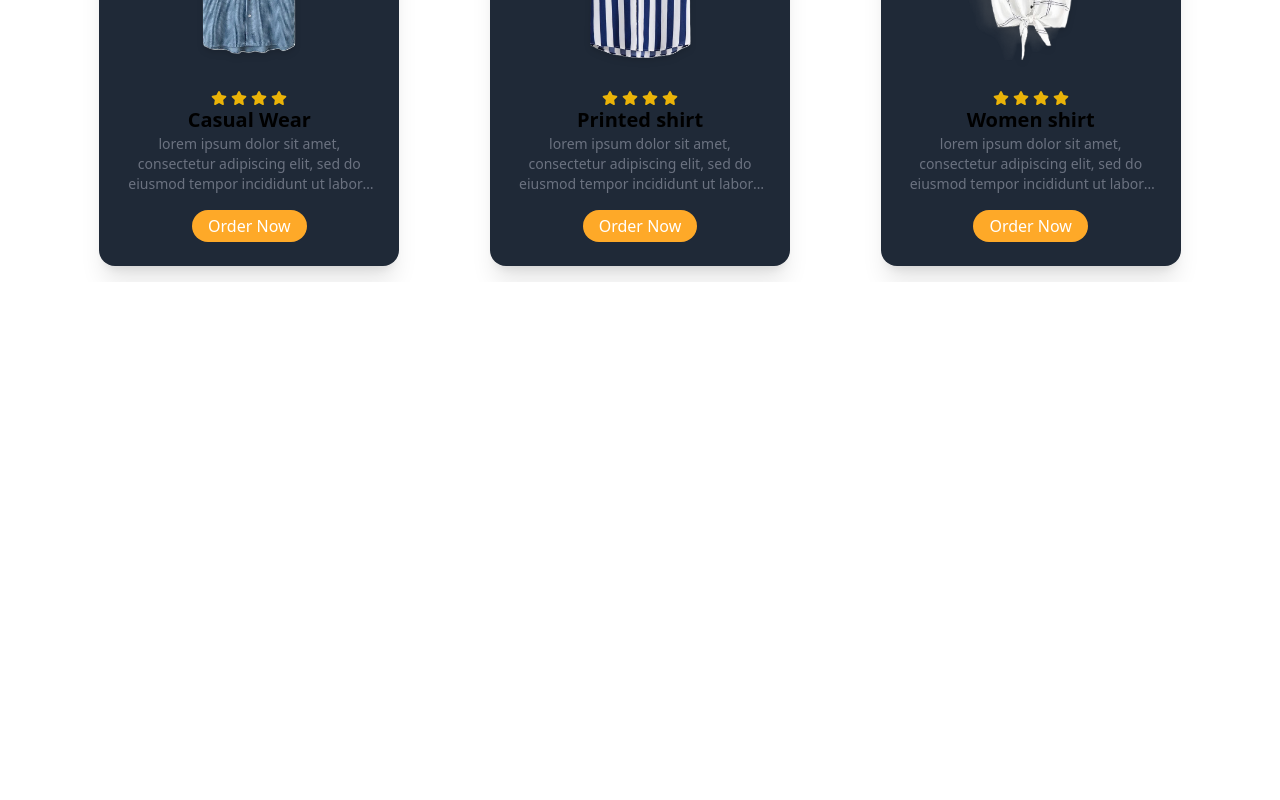
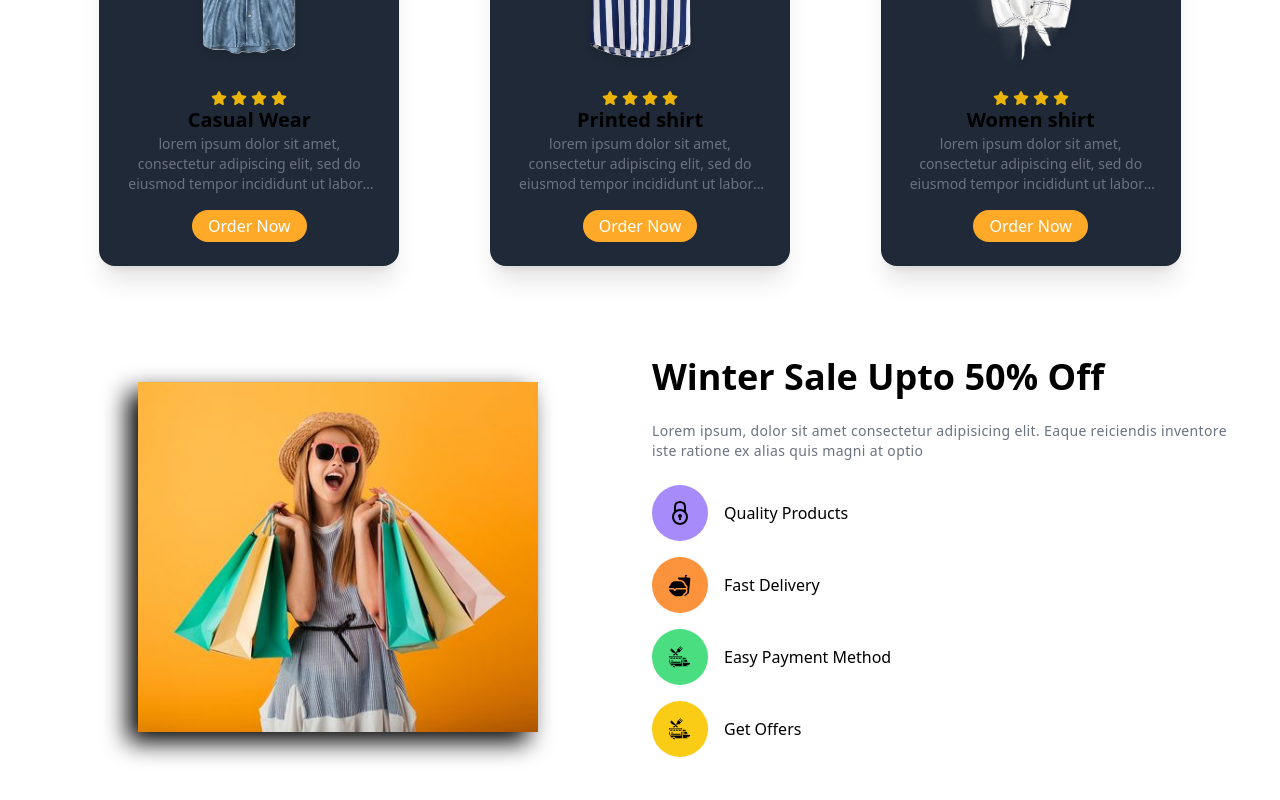
Before and after one commit to Paradise1373/11_commerce_website, a React (Vite) app: page / in a window 1280 px wide. Shown: the part 1560-2360 px from the top of the page. Before the commit the page ends 1842 px from the top, so only its background shows below. Built offline with nearby package versions, Linux system fonts and the light colour scheme.

Commit message:
added Banner file in project

```diff
--- a/package.json
+++ b/package.json
@@ -10,7 +10,7 @@
     "preview": "vite preview"
   },
   "dependencies": {
-    "aos": "^2.0.2",
+    "aos": "^2.3.4",
     "react": "^19.1.0",
     "react-dom": "^19.1.0",
     "react-icons": "^5.5.0",
--- a/src/App.jsx
+++ b/src/App.jsx
@@ -1,17 +1,33 @@
 import React from 'react'
+import { useEffect } from 'react'
+
+import Aos from 'aos'
+import 'aos/dist/aos.css'
 
 import Navbar from './components/Navbar'
 import Hero from './components/Hero'
 import Products from './components/Products'
 import TopProducts from './components/TopProducts'
+import Banner from './components/Banner'
 
 const App = () => {
+  useEffect(() => {
+    Aos.init({
+      offset: 100,
+      duration: 800,
+      easing: 'ease-in-sine',
+      delay: 100,
+    })
+    Aos.refresh()
+  }, [])
+
   return (
     <div>
       <Navbar />
       <Hero />
       <Products />
       <TopProducts />
+      <Banner />
     </div>
   )
 }
--- a/src/components/Banner.jsx
+++ b/src/components/Banner.jsx
@@ -1,9 +1,57 @@
 import React from 'react'
+
+import BannerImage from '../assets/women/women2.jpg'
+
+import { GrSecure } from 'react-icons/gr'
+import { IoFastFood } from 'react-icons/io5'
+import { GiFoodTruck } from 'react-icons/gi'
 
 const Banner = () => {
   return (
-    <div className='flex min-h-[550px] py-12 sm:py-0 items-center justify-center ' >
-
+    <div className='flex min-h-[550px] py-12 sm:py-0 items-center justify-center'>
+      <div className='container'>
+        <div className='grid items-center grid-cols-1 gap-6 sm:grid-cols-2'>
+          {/* Image Section */}
+          <div data-aos='zoom-in'>
+            <img
+              src={BannerImage}
+              alt=''
+              className='max-w-[400px] h-[350px] w-full mx-auto object-cover drop-shadow-[-10px_10px_12px_rgba(0,0,0,1)]'
+            />
+          </div>
+          {/* Text Details Section */}
+          <div className='flex flex-col justify-center gap-6 sm:pt-0'>
+            <h1 data-aos='fade-up' className='text-3xl font-bold sm:text-4xl'>
+              Winter Sale Upto 50% Off
+            </h1>
+            <p
+              data-aos='fade-up'
+              className='text-sm leading-5 tracking-wide text-gray-500'
+            >
+              Lorem ipsum, dolor sit amet consectetur adipisicing elit. Eaque
+              reiciendis inventore iste ratione ex alias quis magni at optio
+            </p>
+            <div className='flex flex-col gap-4'>
+              <div data-aos='fade-up' className='flex items-center gap-4'>
+                <GrSecure className='p-4 text-4xl rounded-full shadow-sm w-14 h-14 bg-violet-100 dark:bg-violet-400' />
+                <p>Quality Products</p>
+              </div>
+              <div data-aos='fade-up' className='flex items-center gap-4'>
+                <IoFastFood className='p-4 text-4xl bg-orange-100 rounded-full shadow-sm w-14 h-14 dark:bg-orange-400' />
+                <p>Fast Delivery</p>
+              </div>
+              <div data-aos='fade-up' className='flex items-center gap-4'>
+                <GiFoodTruck className='p-4 text-4xl bg-green-100 rounded-full shadow-sm w-14 h-14 dark:bg-green-400' />
+                <p>Easy Payment Method</p>
+              </div>
+              <div data-aos='fade-up' className='flex items-center gap-4'>
+                <GiFoodTruck className='p-4 text-4xl bg-yellow-100 rounded-full shadow-sm w-14 h-14 dark:bg-yellow-400' />
+                <p>Get Offers</p>
+              </div>
+            </div>
+          </div>
+        </div>
+      </div>
     </div>
   )
 }
--- a/src/components/Hero.jsx
+++ b/src/components/Hero.jsx
@@ -56,13 +56,27 @@ const Hero = () => {
               <div className='grid grid-cols-1 sm:grid-cols-2'>
                 {/* Text Content Section */}
                 <div className='relative z-10 flex flex-col justify-center order-2 gap-4 pt-12 text-center sm:text-left sm::order-1 sm:pt-0'>
-                  <h1 className='text-4xl font-bold md:text-5xl lg:text-6xl'>
+                  <h1
+                    data-aos='zoom-out'
+                    data-aos-duration='500'
+                    data-aos-once='true'
+                    className='text-4xl font-bold sm:text-5xl lg:text-6xl'
+                  >
                     {data.title}
                   </h1>
-                  <p className='text-sm'>
+                  <p
+                    data-aos='fade-up'
+                    data-aos-duration='500'
+                    data-aos-delay='100'
+                    className='text-sm'
+                  >
                     {data.description}
                   </p>
-                  <div>
+                  <div
+                    data-aos='fade-up'
+                    data-aos-duration='500'
+                    data-aos-delay='300'
+                  >
                     <button className='px-4 py-2 text-white duration-300 rounded-full bg-gradient-to-r from-primary to-secondary hover:scale-105'>
                       Order Now
                     </button>
@@ -70,7 +84,11 @@ const Hero = () => {
                 </div>
                 {/* Image Section */}
                 <div className='order-1 sm:order-2'>
-                  <div className='relative z-10'>
+                  <div
+                    data-aos='zoom-in'
+                    data-aos-once='true'
+                    className='relative z-10'
+                  >
                     <img
                       src={data.Image}
                       alt=''
--- a/src/components/TopProducts.jsx
+++ b/src/components/TopProducts.jsx
@@ -50,7 +50,11 @@ const TopProducts = () => {
         {/* Body Section */}
         <div className='grid grid-cols-1 gap-20 m-4 sm:grid-cols-2 md:grid-cols-3 md:gap-5 place-items-center'>
           {ProductData.map((data) => (
-            <div className='relative bg-white shadow-xl rounded-2xl dark:bg-gray-800 hover:bg-black/80 dark:hover:bg-primary hover:text-white max-w-[300px] group duration-300'>
+            <div
+              data-aos='zoom-in'
+              key={data.id}
+              className='relative bg-white shadow-xl rounded-2xl dark:bg-gray-800 hover:bg-black/80 dark:hover:bg-primary hover:text-white max-w-[300px] group duration-300'
+            >
               {/* Image Section */}
               <div className='h-[200px]'>
                 <img
```
Also changed, not shown: 1 other file (tests, documents, lock files or other folders).
